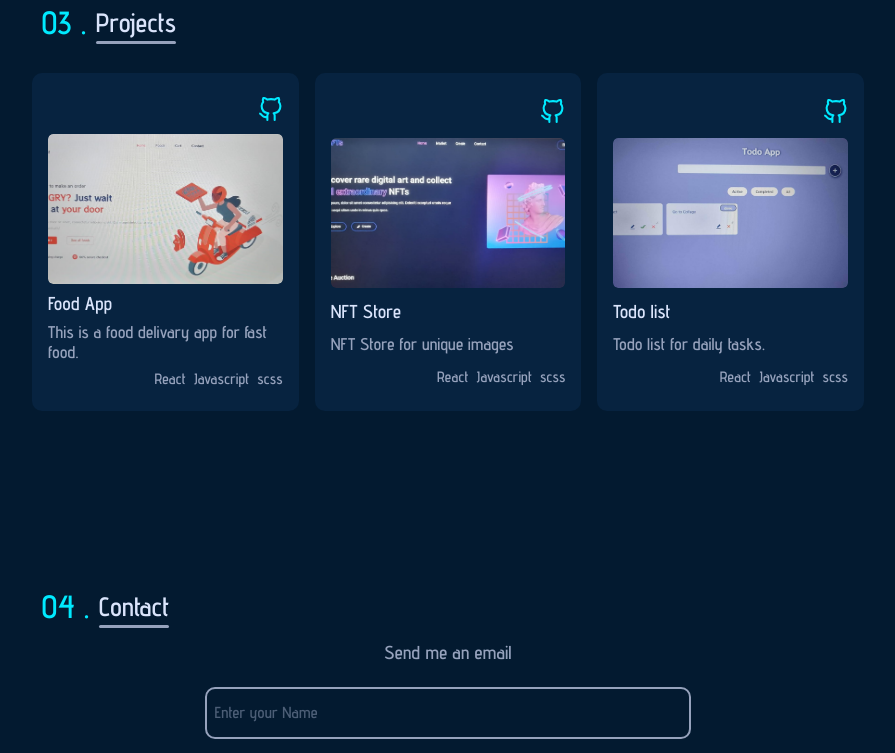
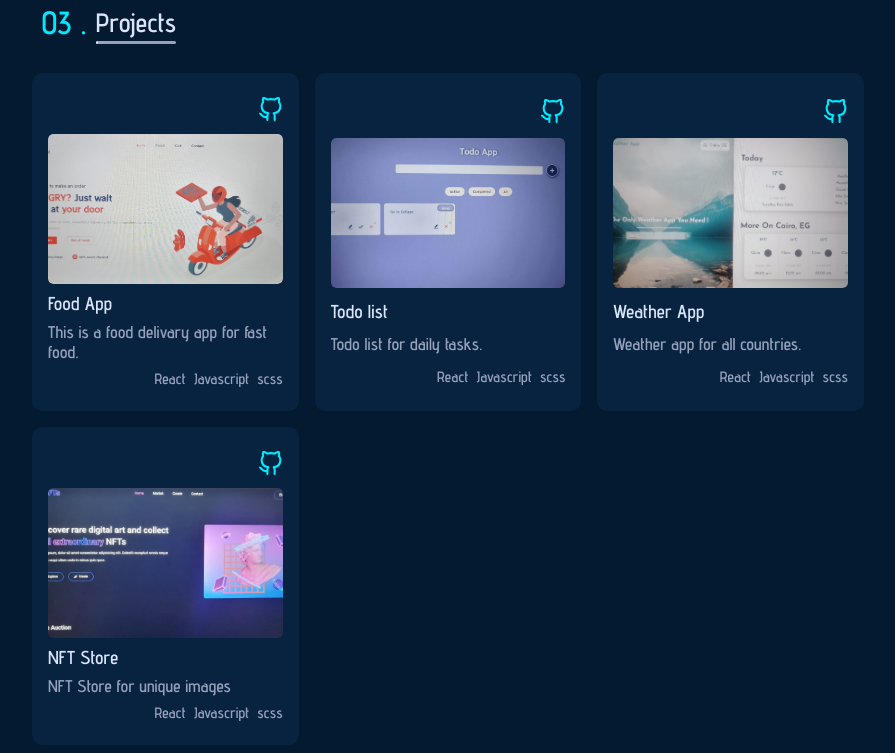
Before and after one commit to Ziad-Asr/Portfolio, a React (Create React App) app: page / in a window 1280 px wide. Shown: the part 2000-2753 px from the top of the page, without its empty margins (224-1119 px from the left). Built offline with nearby package versions, Linux system fonts and the light colour scheme.

Commit message:
first commit

```diff
--- a/src/components/About/About.jsx
+++ b/src/components/About/About.jsx
@@ -1,5 +1,5 @@
 import {VscCloudDownload} from  'react-icons/vsc'
-import img from '../../assests/Ziad.jfif'
+import image from '../../assests/Ziad.jfif'
 import cv from '../../assests/CV.pdf'
 
 import './About.scss'
@@ -25,7 +25,7 @@ const About = () => {
           </div>
         </div>
          <div className="aboutImgDiv">
-          <img className='aboutImg' src={img} alt="Ziad's Image" />
+          <img className='aboutImg' src={image} alt="Ziad" />
          </div>
       </div>
     </section>
--- a/src/components/Home/Home.jsx
+++ b/src/components/Home/Home.jsx
@@ -10,8 +10,8 @@ const Home = () => {
     <section id='home' className='home section'>
       <div className="leftIcons">
         <div className="socials grid">
-            <a href="https://www.linkedin.com/in/ziad-elsayed-0ziad0" target="_blank"><AiFillLinkedin className="icon" /></a>
-            <a href="https://github.com/Ziad-Asr" target="_blank"><AiFillGithub className="icon" /></a>
+            <a href="https://www.linkedin.com/in/ziad-elsayed-0ziad0" rel="noreferrer noopener"  target="_blank"><AiFillLinkedin className="icon" /></a>
+            <a href="https://github.com/Ziad-Asr" rel="noreferrer noopener" target="_blank"><AiFillGithub className="icon" /></a>
            <div className="line"></div>
         </div>
       </div>
@@ -45,7 +45,7 @@ const Home = () => {
       <div className="rightEmail">
         <div>
           <div className='emailAddress'>
-            <a href="https://mailto:ZiadElsayedAsr@gmail.com" target="_blank">ZiadElsayedAsr@gmail.com</a>
+            <a href="https://mailto:ZiadElsayedAsr@gmail.com" rel="noreferrer noopener" target="_blank">ZiadElsayedAsr@gmail.com</a>
           </div>
            <div className="line"></div>
         </div>
--- a/src/components/Projects/Projects.jsx
+++ b/src/components/Projects/Projects.jsx
@@ -1,6 +1,7 @@
 import {FiGithub} from 'react-icons/fi'
 import FoodApp from '../../assests/FoodApp-image.jpg'
 import NFT from '../../assests/NFT-Image.jpg'
+import weather from '../../assests/weather.jpg'
 import Todo from '../../assests/Todo-image.jpg'
 
 import './Projects.scss'
@@ -17,25 +18,35 @@ const data = [
     tech2: 'Javascript',
     tech3: 'scss',
   },
-
   {
     id: 2,
-    image: NFT,
-    liveLink: 'https://ziad-nft-store.netlify.app',
-    github: 'https://github.com/Ziad-Asr/NFT-Store',
-    title: 'NFT Store',
-    desc: 'NFT  Store for unique images',
+    image: Todo,
+    liveLink: 'https://ziad-todos.netlify.app/',
+    github: 'https://github.com/Ziad-Asr/Todo-list',
+    title: 'Todo list',
+    desc: 'Todo list for daily tasks.',
     tech1: 'React',
     tech2: 'Javascript',
     tech3: 'scss',
   },
   {
     id: 3,
-    image: Todo,
-    liveLink: 'https://ziad-todos.netlify.app/',
-    github: 'https://github.com/Ziad-Asr/Todo-list',
-    title: 'Todo list',
-    desc: 'Todo list for daily tasks.',
+    image: weather,
+    liveLink: 'https://ziad-weather-app.netlify.app/',
+    github: 'https://github.com/Ziad-Asr/Weather-App',
+    title: 'Weather App',
+    desc: 'Weather app for all countries.',
+    tech1: 'React',
+    tech2: 'Javascript',
+    tech3: 'scss',
+  },
+  {
+    id: 4,
+    image: NFT,
+    liveLink: 'https://ziad-nft-store.netlify.app',
+    github: 'https://github.com/Ziad-Asr/NFT-Store',
+    title: 'NFT Store',
+    desc: 'NFT  Store for unique images',
     tech1: 'React',
     tech2: 'Javascript',
     tech3: 'scss',
@@ -59,12 +70,12 @@ const Project = () => {
                 <div className="youtubeIcon">
                 </div>
                 <div className="githubIcon">
-                <a href={github} target="_blank"><FiGithub className="icon"/></a>
+                <a href={github} rel="noreferrer noopener" target="_blank"><FiGithub className="icon"/></a>
                 </div>
                 </div>
 
              <div className="imgDiv">
-              <a href={liveLink} target="_blank">
+              <a href={liveLink} rel="noreferrer noopener" target="_blank">
               <img src={image} alt={title} />
               </a>
              </div>
```
Also changed, not shown: src/assests/weather.jpg (added), 1 other file (tests, documents, lock files or other folders).
